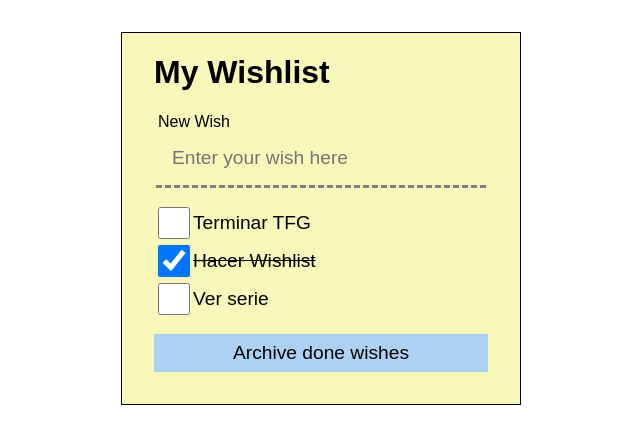
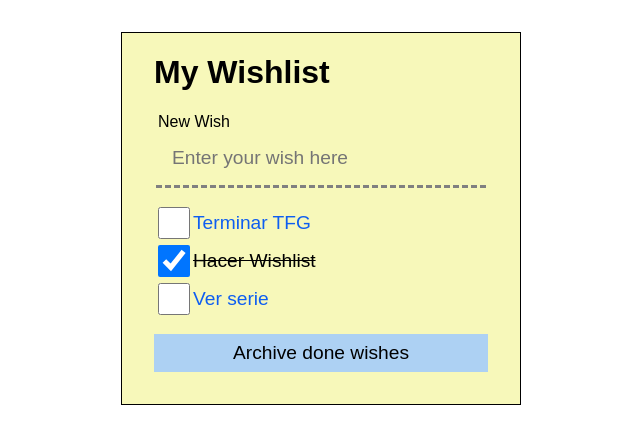
Before and after one commit to Diegoosd7/Api-Marvel, a React (Vite) app: page / in a window 1280 px wide. Shown: the top 444 px of the page, without its empty margins (319-959 px from the left). Built offline with nearby package versions, Linux system fonts and the light colour scheme.

Commit message:
Funciona pero con Bugs

```diff
--- a/src/App/App.css
+++ b/src/App/App.css
@@ -52,6 +52,14 @@ body,html{
     text-decoration: line-through;
 }
 
+.wish-list__item--warn{
+    color: #0e5ef1;
+}
+
+.wish-list__item--danger{
+    color:crimson
+}
+
 .wish-clear{
     width: 100%;
     padding: 0.5rem ;
--- a/src/App/WishList/WishItem.jsx
+++ b/src/App/WishList/WishItem.jsx
@@ -1,17 +1,36 @@
-import React from 'react';
+import React, { useEffect, useState } from 'react';
 import PropTypes from 'prop-types';
 import classNames from 'classnames';
 
-const WishItem = ({ done, text, id, onDoneChange }) => (
+function WishItem({ done, text, id, onDoneChange }) {
+    const [age, setAge] = useState(0);
+    useEffect(() => {
+        let ageInterval; //Es un intervalo que se ejecuta cada X tiempo
+        if (done) {
+            setAge(0); //Si está hecha, no va a tener tiempo de vida
+        } else {
+            ageInterval = setInterval(() => { //Los parámetros de la función son: 1º la fucnión que va a ejecutar y el 2º es cada cuánto
+                if (done) {
+                    clearInterval(ageInterval);
+                }
+                setAge((a) => a + 1); //Incrementa el valor de age. Cada vez que se ejecute, valdrá 1 segundo más
+            }, 1000) //Este es el tiempo que tarda en ejecutarse el set interval
+        }
+        return () => clearInterval(ageInterval)
+    }, [done]);//El efecto va a variar en función de si el wish está hecho o no. NO POR LA EDAD ¡CUIDADO!
+    return (
         <li
-        className={classNames('wish-list__item', {
+            className={classNames('wish-list__item', {//Las clases de abajo dependen de una condición
                 'wish-list__item--done': done,
+                'wish-list__item--warn': age >= 5 && age < 10,
+                'wish-list__item--danger': age >= 10,
             })}
         > {/*Classnames sirve para combinar varias clases. La classe de done se activará cuando cumpla la condición de ser cierta*/}
             <input id={id} checked={done} onChange={e => onDoneChange(e.target.checked)} /*Capturamos el evento del checkbox*/ type="checkbox" />
             <label htmlFor={id}>{text}</label>
         </li>
-);
+    )
+};
 
 WishItem.propTypes = {
     done: PropTypes.bool,
```
Lines whose indentation alone changed are shown as unchanged.
